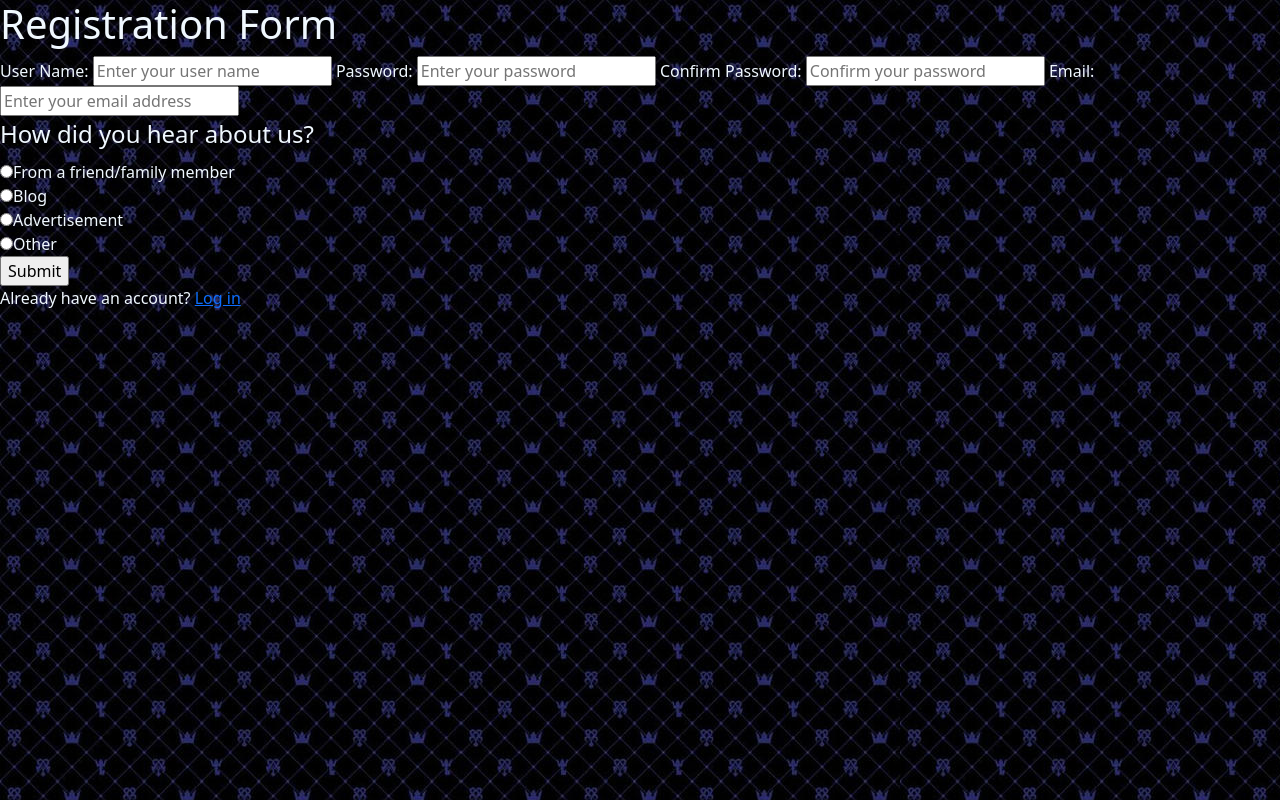
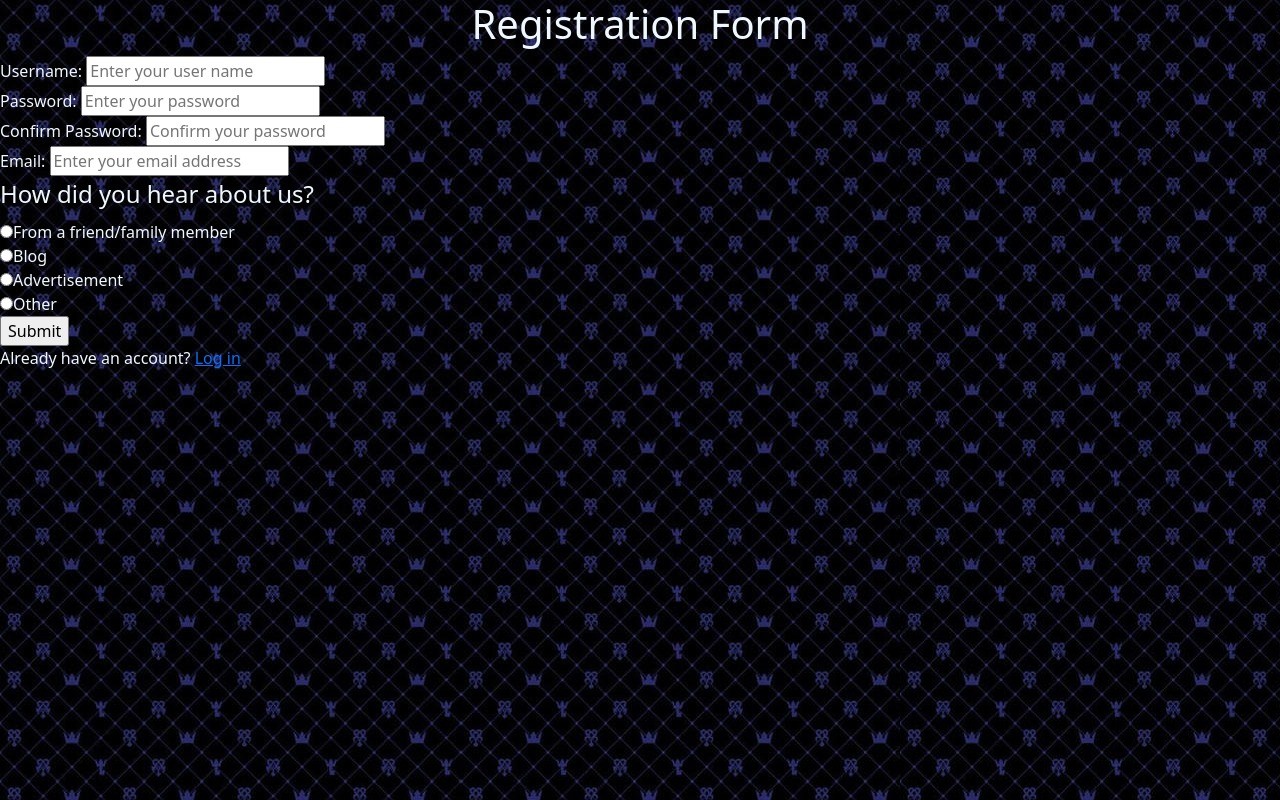
Before and after one commit to blazematter/capstone-clothing-store, a plain HTML site: page Registration/index.html in a window 1280 px wide. Drawn offline with nearby package versions, Linux system fonts and the light colour scheme.

Commit message:
Extra changes for regristration form

```diff
--- a/Registration/index.html
+++ b/Registration/index.html
@@ -19,19 +19,27 @@
     <link rel="stylesheet" href="/global.css" />
 </head>
 <body>
-    <h1>Registration Form</h1>
+    <h1><center>Registration Form</center></h1>
 	<form action="/Login/index.html">
-		<label for="username">User Name:</label>
+		<div>
+			<label for="username">Username:</label>
 			<input type="text" id="username" name="username" placeholder="Enter your user name" required>
+		</div>
 
+		<div>
 			<label for="password">Password:</label>
 			<input type="password" id="password" name="password" placeholder="Enter your password" required>
+		</div>
 
+		<div>
 			<label for="confirm_password">Confirm Password:</label>
 			<input type="password" id="confirm_password" name="confirm_password" placeholder="Confirm your password" required>
+		</div>
 
+		<div>
 			<label for="email">Email:</label>
 			<input type="email" id="email" name="email" placeholder="Enter your email address" required>
+		</div>
 
 		<fieldset>
 			<legend>How did you hear about us?</legend>
--- a/Registration/regristration.css
+++ b/Registration/regristration.css
@@ -1,3 +1,4 @@
+
 form {
     display: flex;
     flex-direction: column;
@@ -24,7 +25,6 @@ input[type="radio"] {
 
 input[type="submit"] {
 
-
     font-weight: bold;
     cursor: pointer;
 }
```
Lines whose indentation alone changed are shown as unchanged.
